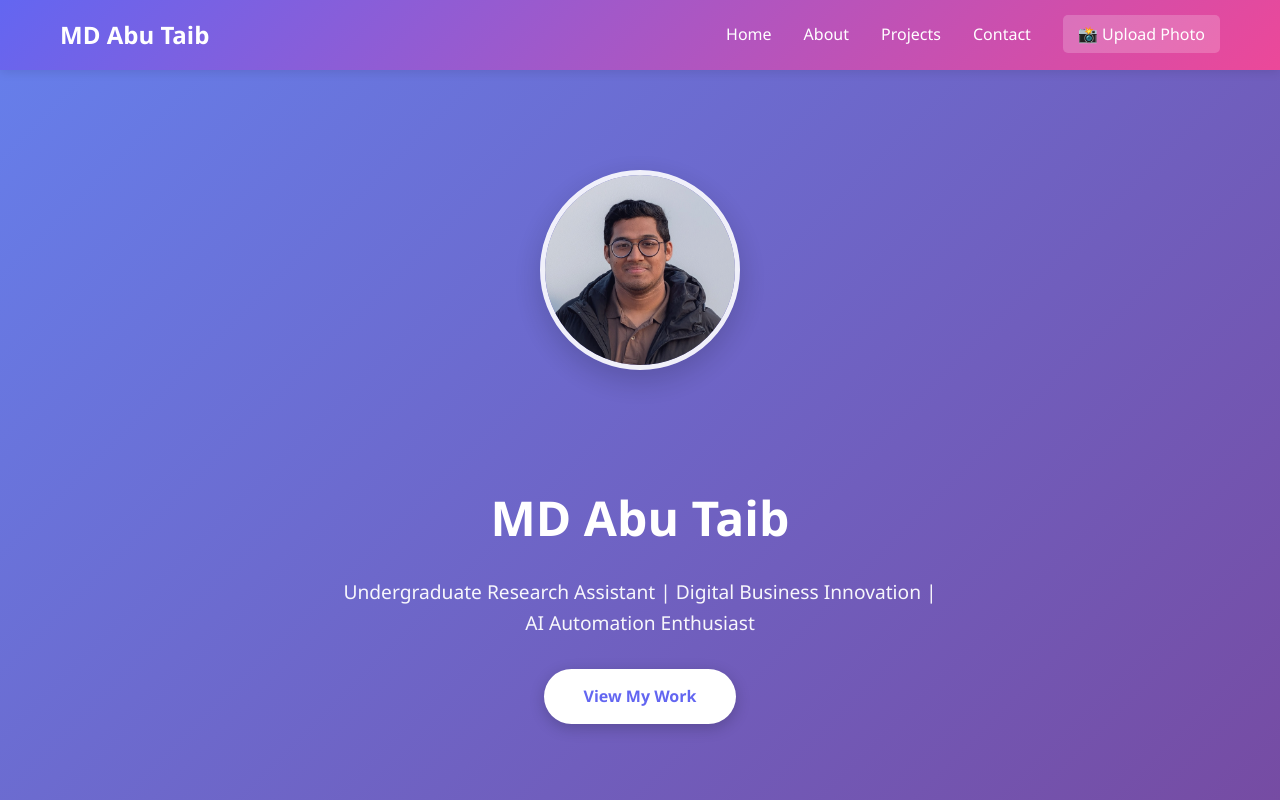
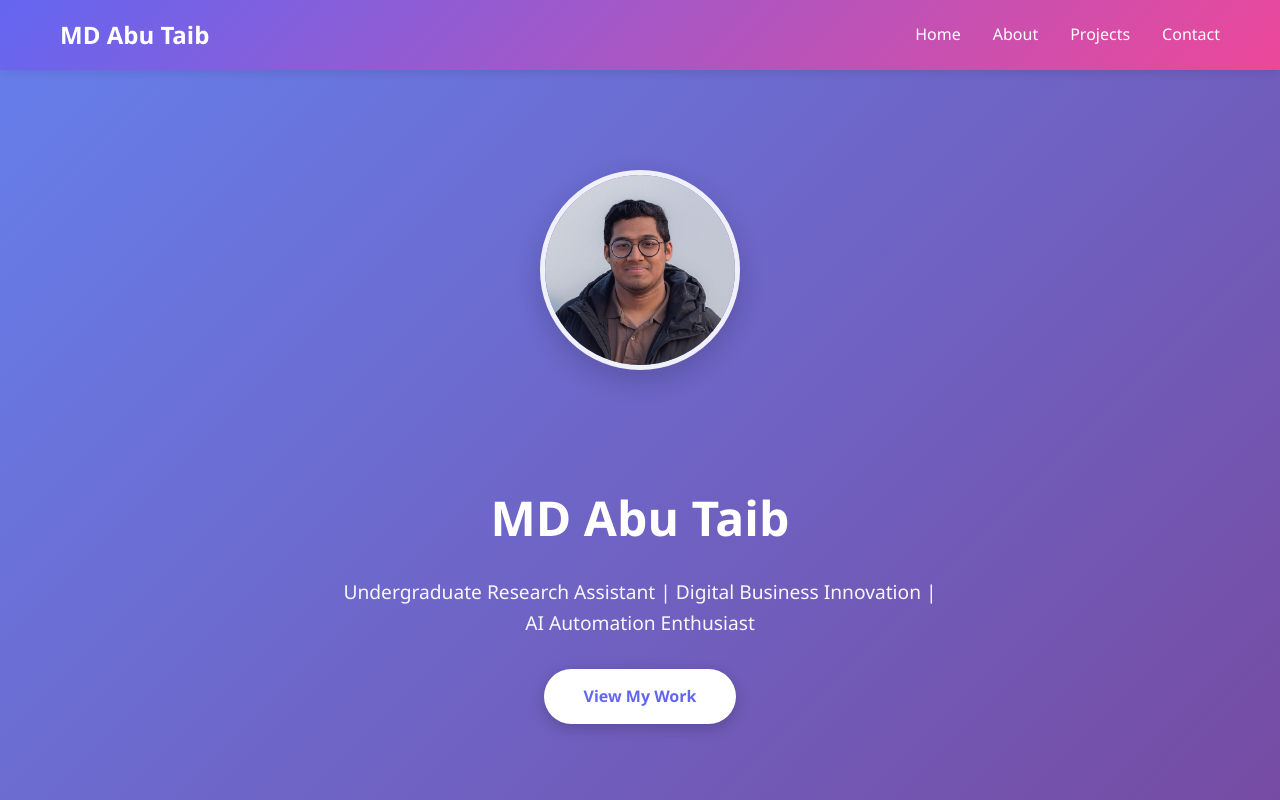
Before and after one commit to taib426/taib426.github.io, a plain HTML site: page index.html in a window 1280 px wide. Shown: the top 800 px of the page. Drawn offline with Linux system fonts and the light colour scheme.

Commit message:
Remove Upload Photo button from navigation

```diff
--- a/index.html
+++ b/index.html
@@ -28,7 +28,6 @@
                 <li><a href="#about">About</a></li>
                 <li><a href="#projects">Projects</a></li>
                 <li><a href="#contact">Contact</a></li>
-                <li><a href="upload.html" style="background: rgba(255,255,255,0.2); padding: 8px 15px; border-radius: 5px;">📸 Upload Photo</a></li>
             </ul>
         </div>
     </nav>
```
